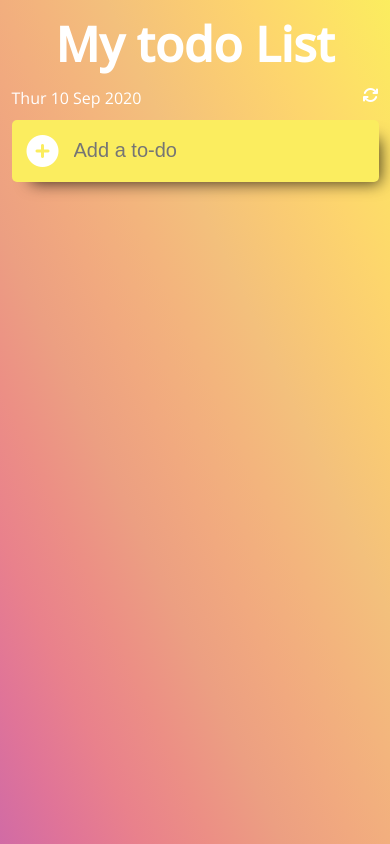
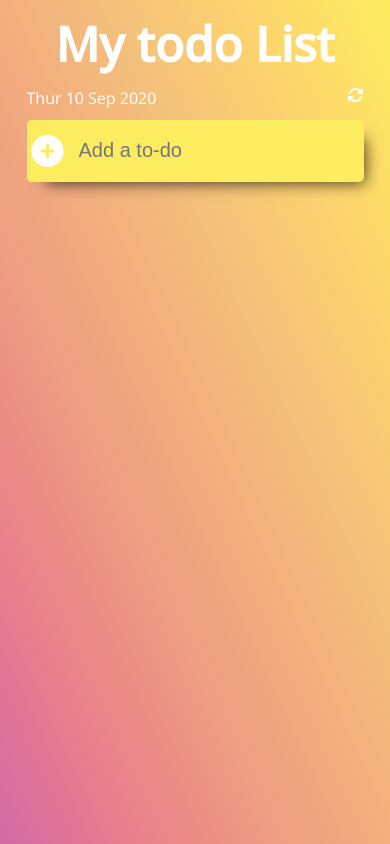
Before and after one commit to buikhacnam/mylist, a plain HTML site: page index.html in a window 390 px wide. Drawn offline with nearby package versions, Linux system fonts and the light colour scheme.

Commit message:
Update todo.css

```diff
--- a/todo.css
+++ b/todo.css
@@ -13,6 +13,7 @@ body {
 	color: white;
     padding-left: 10px;
     padding-right: 10px;
+     background-repeat: no-repeat;
 }
 
 a {
@@ -39,9 +40,12 @@ a {
 
 .add-to-do {
 	display: flex;
-	padding: 15px;
 
-	padding-right: 25px;
+
+	padding-top: 15px;
+	padding-bottom: 15px;
+	padding-left: 5px;
+	padding-right:5px;
 	border-radius: 5px;
 	background-color: #FBED5F;
 	-webkit-box-shadow: 10px 10px 16px -9px rgba(0,0,0,0.75);
@@ -120,10 +124,3 @@ box-shadow: 10px 10px 16px -9px rgba(0,0,0,0.75);
 .after-erase {
 	opacity: 0.5;
 }
-
-
-@media screen and (max-width: 700px){
-	.main-container{
-		width: 95%;
-	}
-}
```
